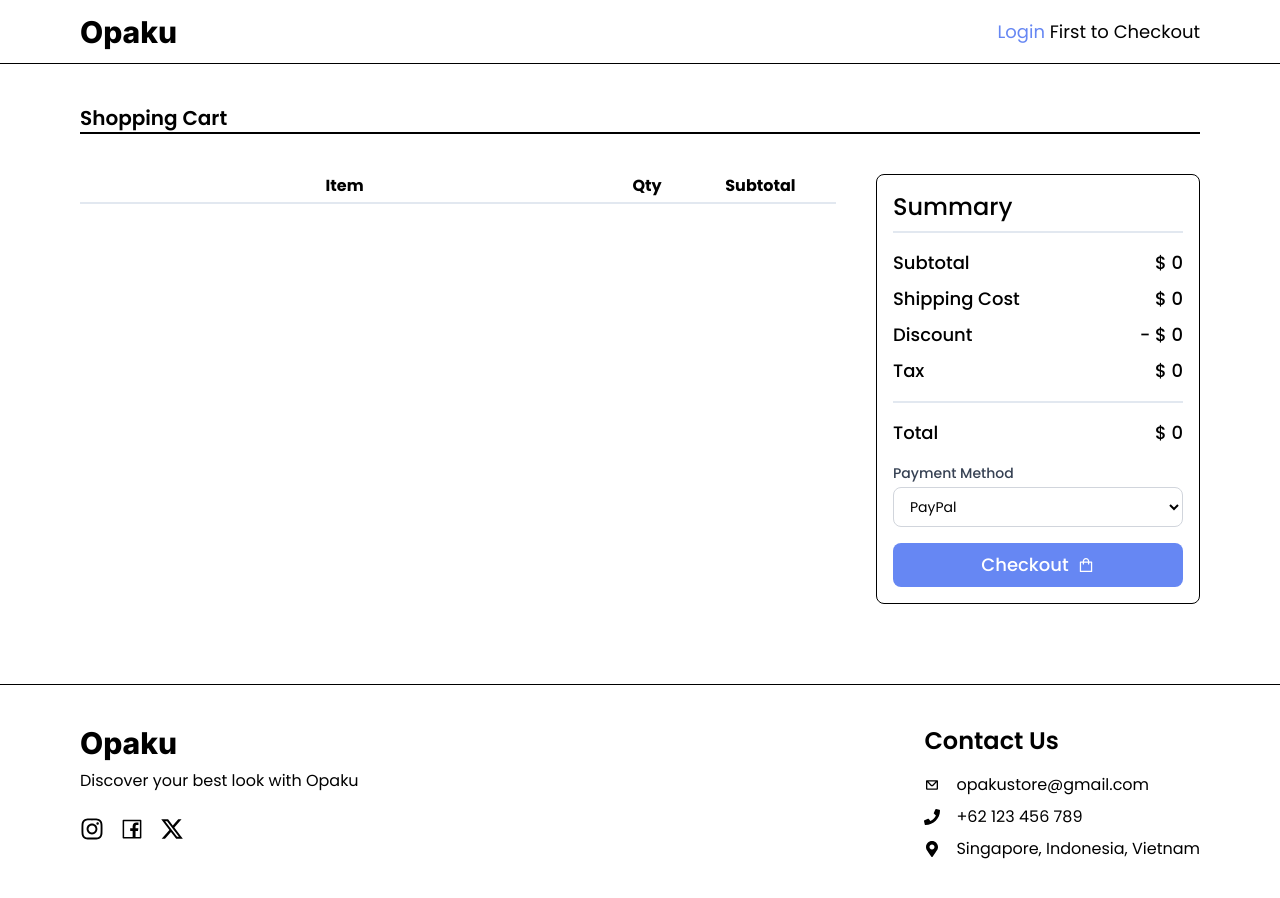
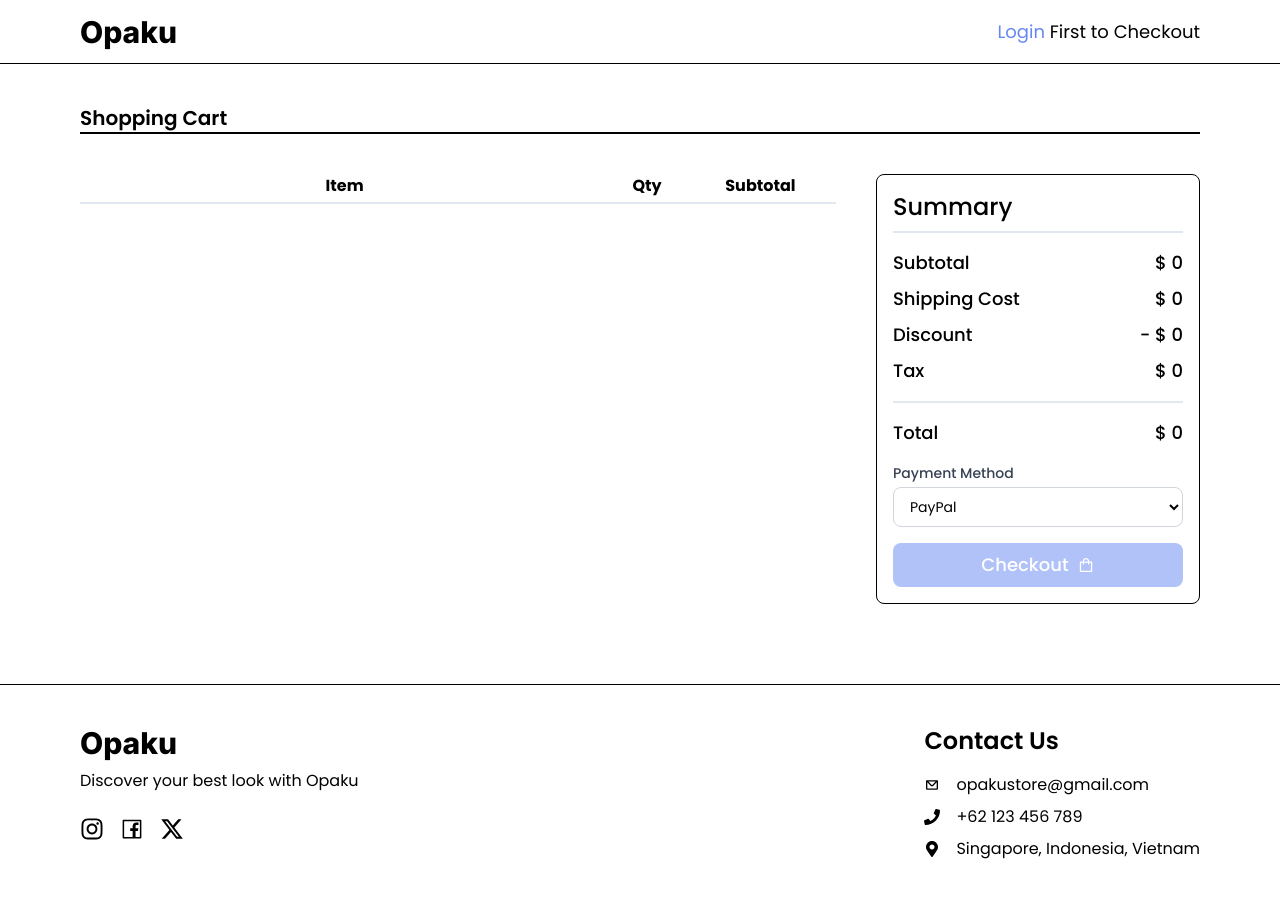
Before and after one commit to NaufalAssyafiqF/opaku-ecommerce, a Next.js app: page /checkout in a window 1280 px wide. Shown: the top 898 px of the page. Built offline with nearby package versions, Linux system fonts and the light colour scheme.

Commit message:
fix bug button still can clicked when cart=0

```diff
--- a/src/app/components/CheckoutPageComponents/SummaryCheckout.jsx
+++ b/src/app/components/CheckoutPageComponents/SummaryCheckout.jsx
@@ -127,9 +127,10 @@ const SummaryCheckout = () => {
           </select>
         </div>
         <button
+          disabled={cartList.length === 0}
           className={`w-full text-lg font-medium text-white flex items-center justify-center gap-x-2 mt-4 px-4 py-2 bg-[#6687F3] hover:bg-[#6687f3e2] rounded-lg  smooth-animation ${
             cartList.length === 0
-              ? "disabled cursor-not-allowed "
+              ? "opacity-50 cursor-not-allowed "
               : " cursor-pointer"
           }`}
           onClick={checkoutHandler}
```
